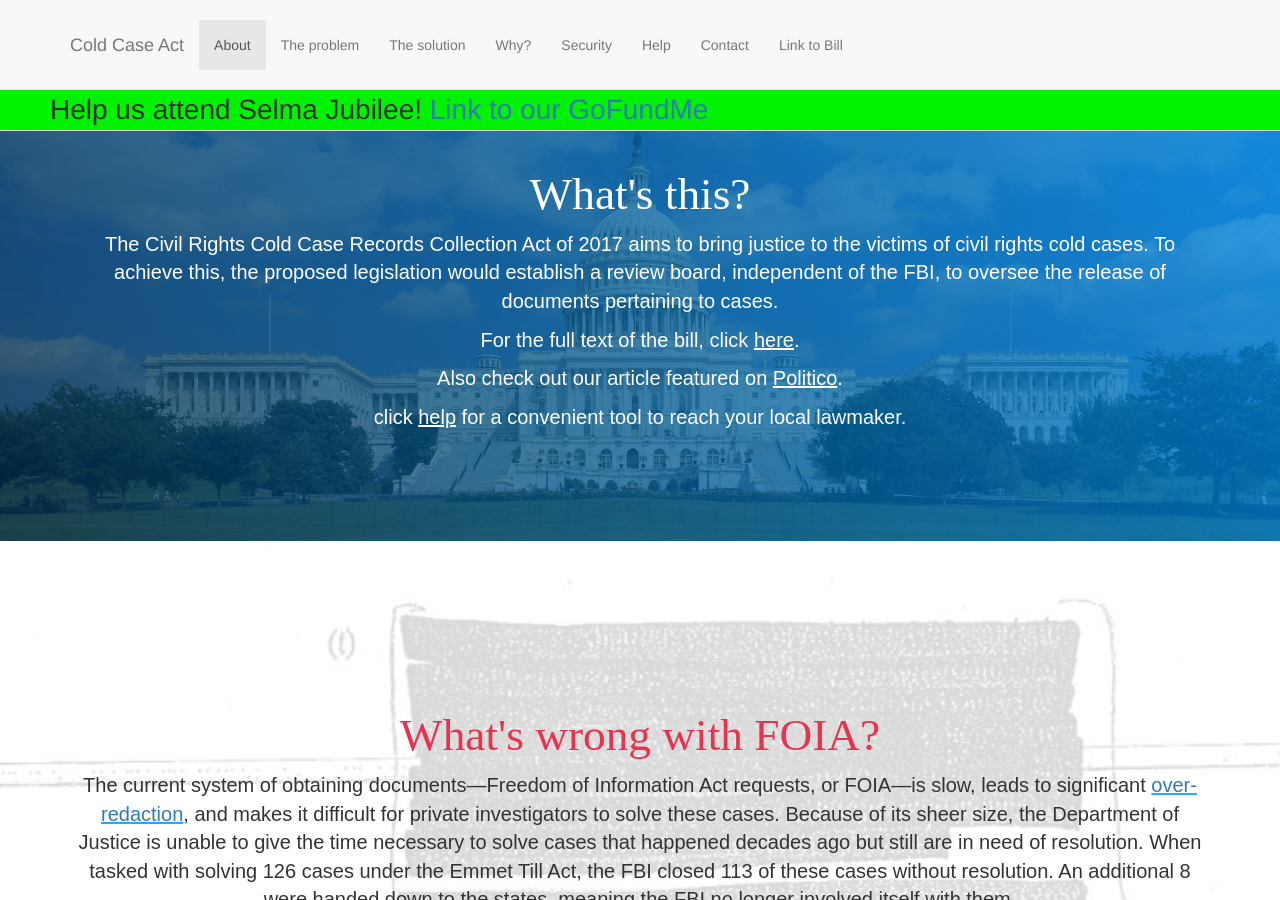
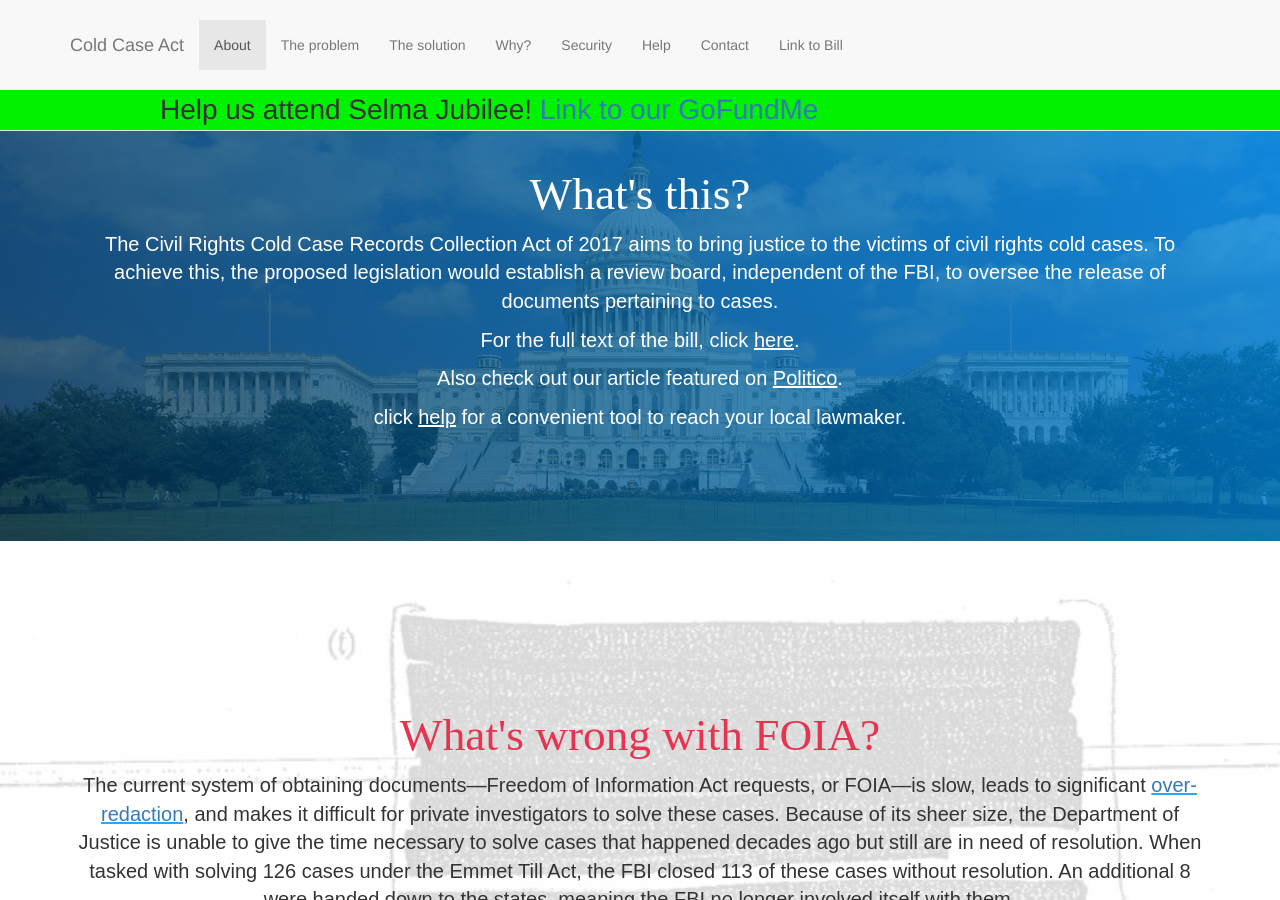
Before and after one commit to civilrightscoldcaseact/civilrightscoldcaseact.github.io, a Jekyll site: the page built from index.html, in a window 1280 px wide and 900 px high. Built offline with Jekyll 4.4.1, drawn with Linux system fonts in a browser that asks for light colours; comment, search, counter and statistics services are not loaded.

Commit message:
Add better centering

```diff
--- a/_includes/header.html
+++ b/_includes/header.html
@@ -35,6 +35,6 @@
           <!-- /.navbar-collapse -->
       </div>
       <!-- /.container -->
-      <div style="background-color: #00f200;    font-size: 28px;    margin-top: 20px;    padding: 0 50px;">Help us attend Selma Jubilee! <a href="https://www.gofundme.com/justice-at-selma-jubilee" style="">Link to our GoFundMe</a></div>
+      <div style="    background-color: #00f200;    font-size: 28px;    margin-top: 20px;"><div style="width: 960px; margin-left: auto; margin-right: auto">Help us attend Selma Jubilee! <a href="https://www.gofundme.com/justice-at-selma-jubilee" style="  ">Link to our GoFundMe</a></div></div>
   </nav>
 </header>
```
